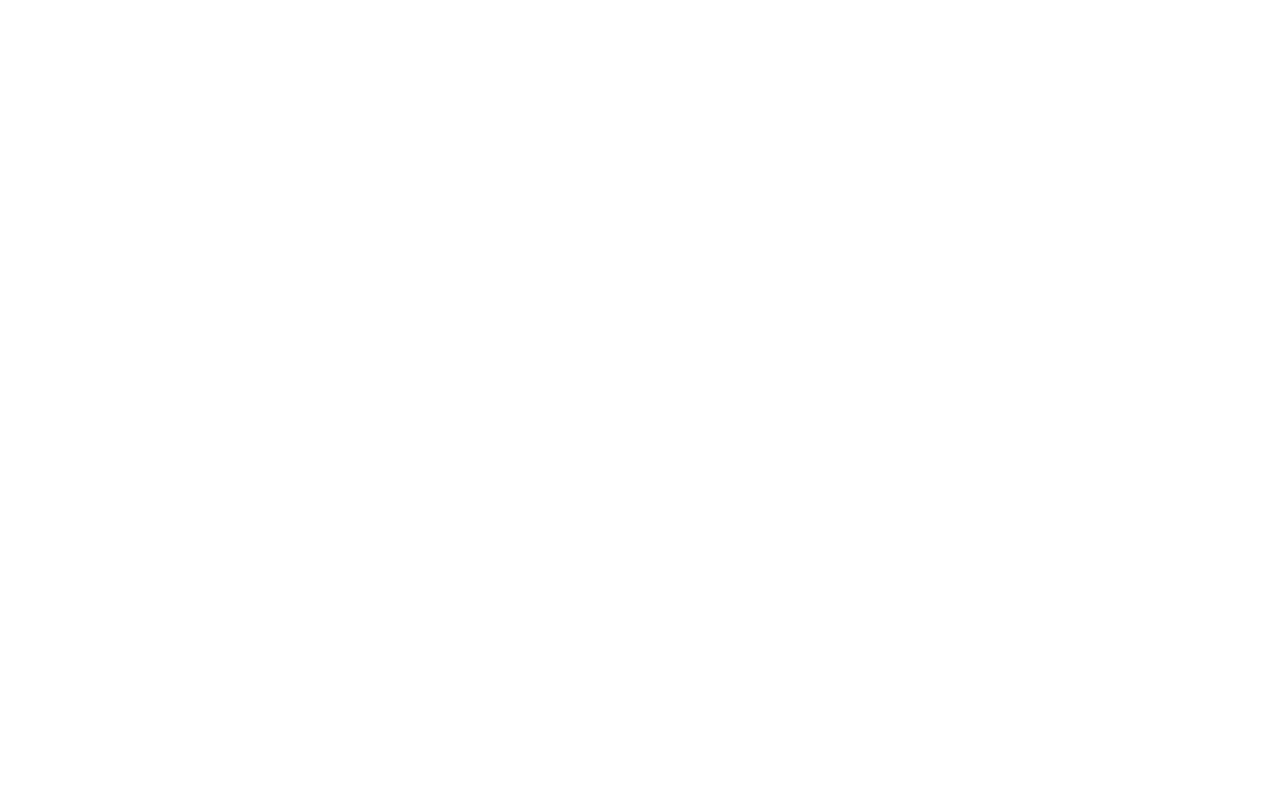
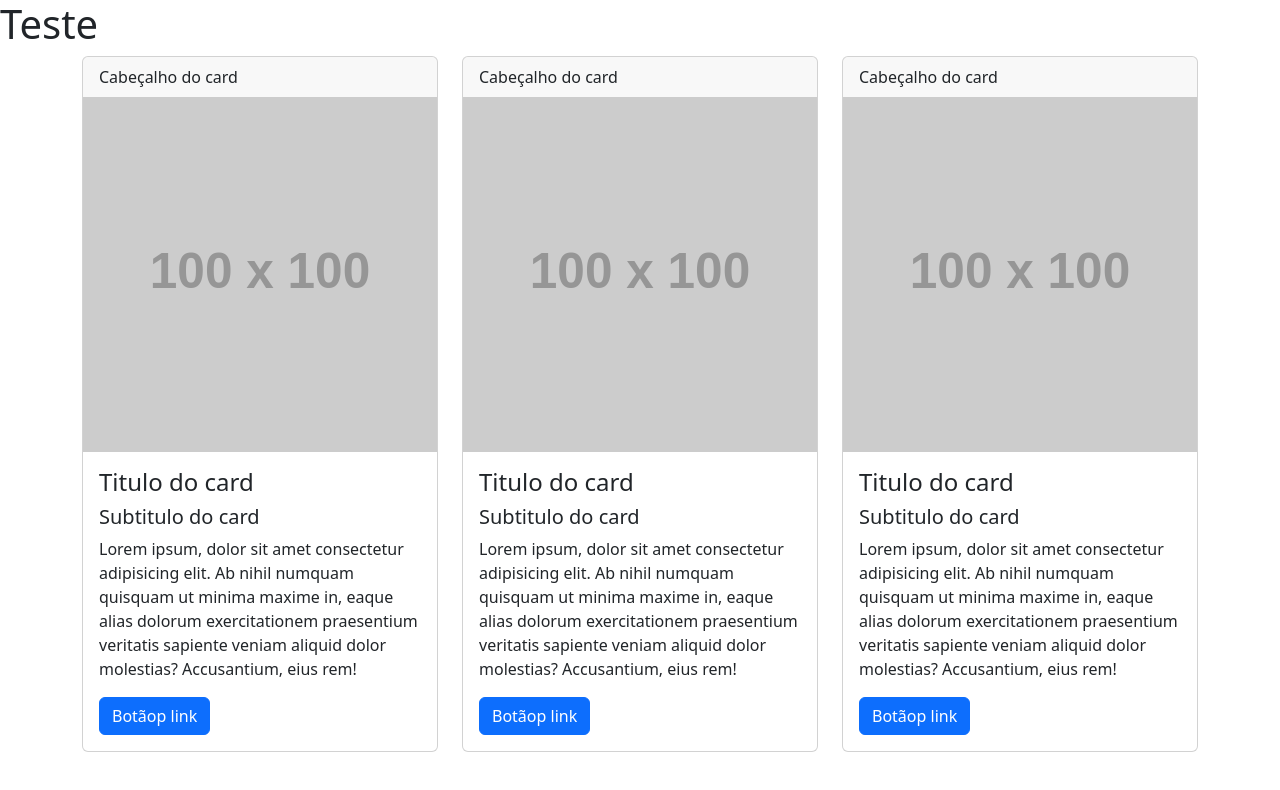
Before and after one commit to thmoura/Projeto_Bootstrap, a plain HTML site: page index.html in a window 1280 px wide. Drawn offline with Linux system fonts and the light colour scheme; placeholder pictures from the web are drawn by us.

Commit message:
Adicionando cards

```diff
--- a/index.html
+++ b/index.html
@@ -4,8 +4,71 @@
     <meta charset="UTF-8">
     <meta name="viewport" content="width=device-width, initial-scale=1.0">
     <title>Document</title>
+    <link rel="stylesheet" href="./lib/bootstrap.min.css">
 </head>
 <body>
+    <h1>Teste</h1>
+    <div class="container">
+        <div class="row">
+            <div class="col-4">
+                <div class="card">
+                    <div class="card-header">
+                        Cabeçalho do card
+                    </div>
+                    <img src="http://via.placeholder.com/100x100" />
+                    <div class="card-body">
+                        <h4 class="card-tirle">Titulo do card</h4>
+                        <h5 class="cadr-subtitle">Subtitulo do card</h5>
 
+                        <p class="card-text">
+                           Lorem ipsum, dolor sit amet consectetur adipisicing elit.
+                           Ab nihil numquam quisquam ut minima maxime in, eaque alias
+                           dolorum exercitationem praesentium veritatis sapiente veniam
+                           aliquid dolor molestias? Accusantium, eius rem!</p>
+                           <a href="#" class="btn btn-primary">Botãop link</a>
+                    </div>
+                </div>
+            </div>
+            <div class="col-4">
+                <div class="card">
+                    <div class="card-header">
+                        Cabeçalho do card
+                    </div>
+                    <img src="http://via.placeholder.com/100x100" />
+                    <div class="card-body">
+                        <h4 class="card-tirle">Titulo do card</h4>
+                        <h5 class="cadr-subtitle">Subtitulo do card</h5>
+
+                        <p class="card-text">
+                           Lorem ipsum, dolor sit amet consectetur adipisicing elit.
+                           Ab nihil numquam quisquam ut minima maxime in, eaque alias
+                           dolorum exercitationem praesentium veritatis sapiente veniam
+                           aliquid dolor molestias? Accusantium, eius rem!</p>
+                           <a href="#" class="btn btn-primary">Botãop link</a>
+                    </div>
+                </div>
+            </div>
+            <div class="col-4">
+                <div class="card">
+                    <div class="card-header">
+                        Cabeçalho do card
+                    </div>
+                    <img src="http://via.placeholder.com/100x100" />
+                    <div class="card-body">
+                        <h4 class="card-tirle">Titulo do card</h4>
+                        <h5 class="cadr-subtitle">Subtitulo do card</h5>
+
+                        <p class="card-text">
+                           Lorem ipsum, dolor sit amet consectetur adipisicing elit.
+                           Ab nihil numquam quisquam ut minima maxime in, eaque alias
+                           dolorum exercitationem praesentium veritatis sapiente veniam
+                           aliquid dolor molestias? Accusantium, eius rem!</p>
+                           <a href="#" class="btn btn-primary">Botãop link</a>
+                    </div>
+                </div>
+            </div>
+        </div>
+    </div>
+    <script src="./lib/bootstrap.bundle.min.js"></script>
 </body>
 </html>
```
Also changed, not shown: lib/bootstrap.bundle.min.js (added), lib/bootstrap.min.css (added).
